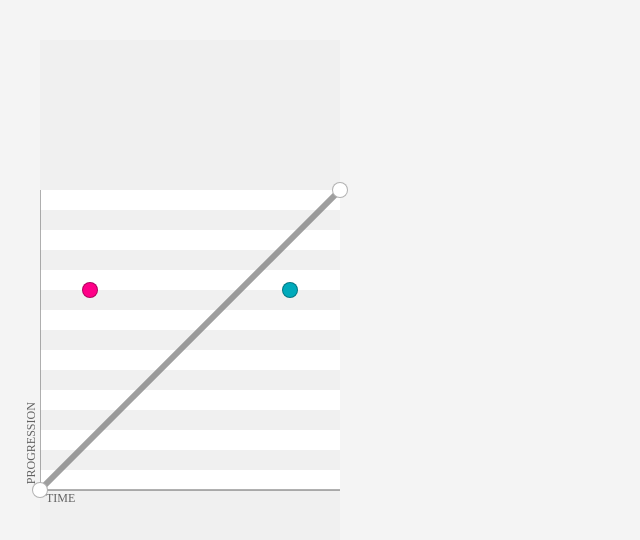
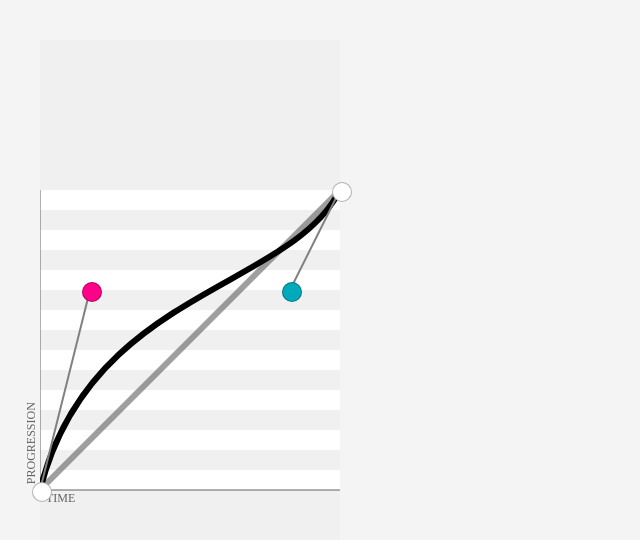
Before and after one commit to QuoVadis2020/canvas_bezier, a plain HTML site: page index.html in a window 1280 px wide. Both pictures are taken after a click on the button 90 px from the left and 290 px from the top of the page. Shown: the whole page, without its empty margins (0-640 px from the left). Drawn offline with Linux system fonts and the light colour scheme.

Commit message:
feat: 完善bezier拖拽重置功能

```diff
--- a/index.css
+++ b/index.css
@@ -57,8 +57,8 @@ body {
 .controller {
     position: absolute;
     margin: -8px 0 0 -8px;
-    height: 16px;
-    width: 16px;
+    height: 20px;
+    width: 20px;
     border: 1px solid rgba(0,0,0,.3);
     border-radius: 50%;
     cursor: pointer;
--- a/index.js
+++ b/index.js
@@ -1,4 +1,3 @@
-
 class BezierCurve {
     constructor(c, container) {
         this.canvas = document.querySelector(c);
@@ -6,20 +5,37 @@ class BezierCurve {
         this.container = document.querySelector(container);
 
         this.rootY = this.canvas.height / 4 * 3;
+        this.rightTopPoint = this.canvas.height / 4;
+
+        this.controllerPosition = {
+            p2: {x: 50, y: 250},
+            p3: {x: 250, y: 250},
+        }
 
         this.init();
     }
 
     init() {
         this.bindEvents();
+        this.resetDrawer();
+        const {p2, p3} = this.controllerPosition;
+        this.drawBezierCurve(p2.x, p2.y, p3.x, p3.y)
+    }
+
+    resetDrawer() {
+        this.clearDrawer();
         this.drawAxes();
+    }
+
+    clearDrawer() {
+        this.ctx.clearRect(0, 0, this.canvas.width, this.canvas.height);
     }
 
     bindEvents() {
         this.canvas.addEventListener('mouseenter', this.onMouseenter.bind(this));
         this.canvas.addEventListener('mouseleave', this.onMouseleave.bind(this));
         this.canvas.addEventListener('mouseup', this.onMouseUp.bind(this));
-        this.canvas.addEventListener('mousedown', this.onMouseUp.bind(this));
+        this.canvas.addEventListener('mousedown', this.onMouseDown.bind(this));
     }
 
     drawAxes() {
@@ -27,9 +43,7 @@ class BezierCurve {
         this.ctx.strokeStyle = '#606060';
         this.ctx.lineWidth = 1;
 
-        const coordinateYTop = this.canvas.height / 4;
-        const coordinateYBottom = this.canvas.height / 4 * 3;
-        const _height = (coordinateYBottom - coordinateYTop) / 15;
+        const _height = (this.rootY - this.rightTopPoint) / 15;
 
 
         // 绘制斑马背景 共15份 奇数份为白色 偶数份为灰色
@@ -39,29 +53,27 @@ class BezierCurve {
             } else {
                 this.ctx.fillStyle = '#f0f0f0';
             }
-            this.ctx.fillRect(0, coordinateYTop + i * _height, this.canvas.width, _height);
+            this.ctx.fillRect(0, this.rightTopPoint + i * _height, this.canvas.width, _height);
         }
 
         // 绘制x轴
         this.ctx.beginPath();
-        this.ctx.moveTo(0, this.canvas.height / 4 * 3);
-        this.ctx.lineTo(this.canvas.width, this.canvas.height / 4 * 3);
+        this.ctx.moveTo(0, this.rootY);
+        this.ctx.lineTo(this.canvas.width, this.rootY);
         this.ctx.stroke();
 
         // 绘制y轴
         this.ctx.beginPath();
-        this.ctx.moveTo(0, this.canvas.height / 4);
-        this.ctx.lineTo(0, this.canvas.height / 4 * 3);
+        this.ctx.moveTo(0, this.rightTopPoint);
+        this.ctx.lineTo(0, this.rootY);
         this.ctx.stroke();
 
         this.ctx.lineWidth = 6;
         this.ctx.strokeStyle = "rgba(96,96,96,0.6)";
         this.ctx.beginPath();
         this.ctx.moveTo(0, this.rootY);
-        this.ctx.lineTo(this.canvas.width, this.canvas.height / 4);
+        this.ctx.lineTo(this.canvas.width, this.rightTopPoint);
         this.ctx.stroke();
-
-
     }
 
     onMouseenter(event) {
@@ -81,6 +93,7 @@ class BezierCurve {
     }
 
     onMouseMove(event) {
+        // console.log("move")
         this.canvas.style.cursor = 'default';
         let rect = this.canvas.getBoundingClientRect();
         let x = Math.max(event.clientX - rect.left, 0);
@@ -89,12 +102,8 @@ class BezierCurve {
         const percentY = (y / this.canvas.height * 2 * 100).toFixed();
         const percentX = (x / this.canvas.width * 100).toFixed();
 
-        this.container.setAttribute('data-time',percentX)
-        this.container.setAttribute('data-progression',percentY)
-
-
-        this.ctx.clearRect(0, 0, 300, 30);
-
+        this.container.setAttribute('data-time', percentX)
+        this.container.setAttribute('data-progression', percentY)
 
         this.ctx.font = '16px Arial';
         this.ctx.fillStyle = 'black';
@@ -103,6 +112,70 @@ class BezierCurve {
         this.ctx.fillText(`x: ${percentX}, y: ${percentY}`, 10, 20);
     }
 
+    setControllerPosition(cId, x, y) {
+        this.controllerPosition[cId] = {x, y}
+
+        const {p2, p3} = this.controllerPosition;
+        this.drawBezierCurve(p2.x, p2.y, p3.x, p3.y)
+    }
+
+    drawBezierCurve(x1, y1, x2, y2) {
+        this.resetDrawer();
+
+        this.ctx.strokeStyle = '#000';
+        this.ctx.beginPath();
+        this.ctx.moveTo(0, this.rootY);
+        this.ctx.bezierCurveTo(x1, y1, x2, y2, this.canvas.width, 150);
+        this.ctx.stroke();
+
+        this.ctx.lineWidth = 2;
+        this.ctx.strokeStyle = '#808080';
+        this.ctx.beginPath();
+        this.ctx.moveTo(0, this.rootY);
+        this.ctx.lineTo(x1, y1);
+        this.ctx.stroke();
+        this.ctx.beginPath();
+        this.ctx.moveTo(this.canvas.width, 150);
+        this.ctx.lineTo(x2, y2);
+        this.ctx.stroke();
+
+    }
 }
 
 const bezierCurve = new BezierCurve('#canvas', ".container")
+
+class Draggable {
+    constructor(elementId) {
+        this.cId = elementId;
+        this.boundDragMove = this.onMouseMove.bind(this);
+        this.element = document.getElementById(elementId);
+        this.element.addEventListener('mousedown', this.onMouseDown.bind(this));
+    }
+
+    onMouseDown(event) {
+        this.startX = event.clientX;
+        this.startY = event.clientY;
+        this.startLeft = parseInt(this.element.style.left, 10);
+        this.startTop = parseInt(this.element.style.top, 10);
+
+        document.addEventListener('mousemove', this.boundDragMove);
+        document.addEventListener('mouseup', this.onMouseUp.bind(this));
+    }
+
+    onMouseMove(event) {
+        const dx = event.clientX - this.startX;
+        const dy = event.clientY - this.startY;
+
+        this.element.style.left = `${this.startLeft + dx}px`;
+        this.element.style.top = `${this.startTop + dy}px`;
+
+        bezierCurve.setControllerPosition(this.cId, parseInt(this.element.style.left), parseInt(this.element.style.top))
+    }
+
+    onMouseUp() {
+        document.removeEventListener('mousemove', this.boundDragMove);
+    }
+}
+
+new Draggable('p2');
+new Draggable('p3');
```
